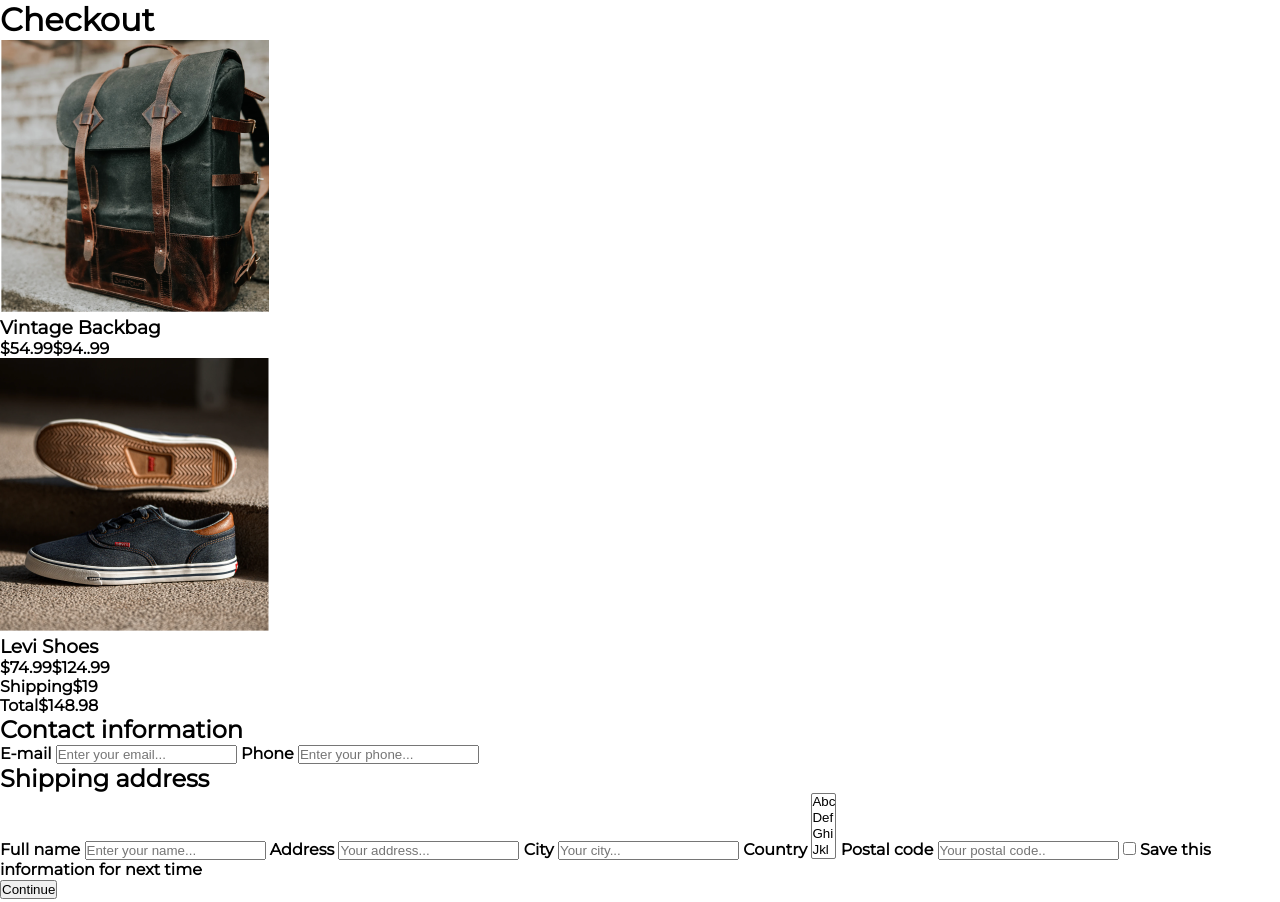
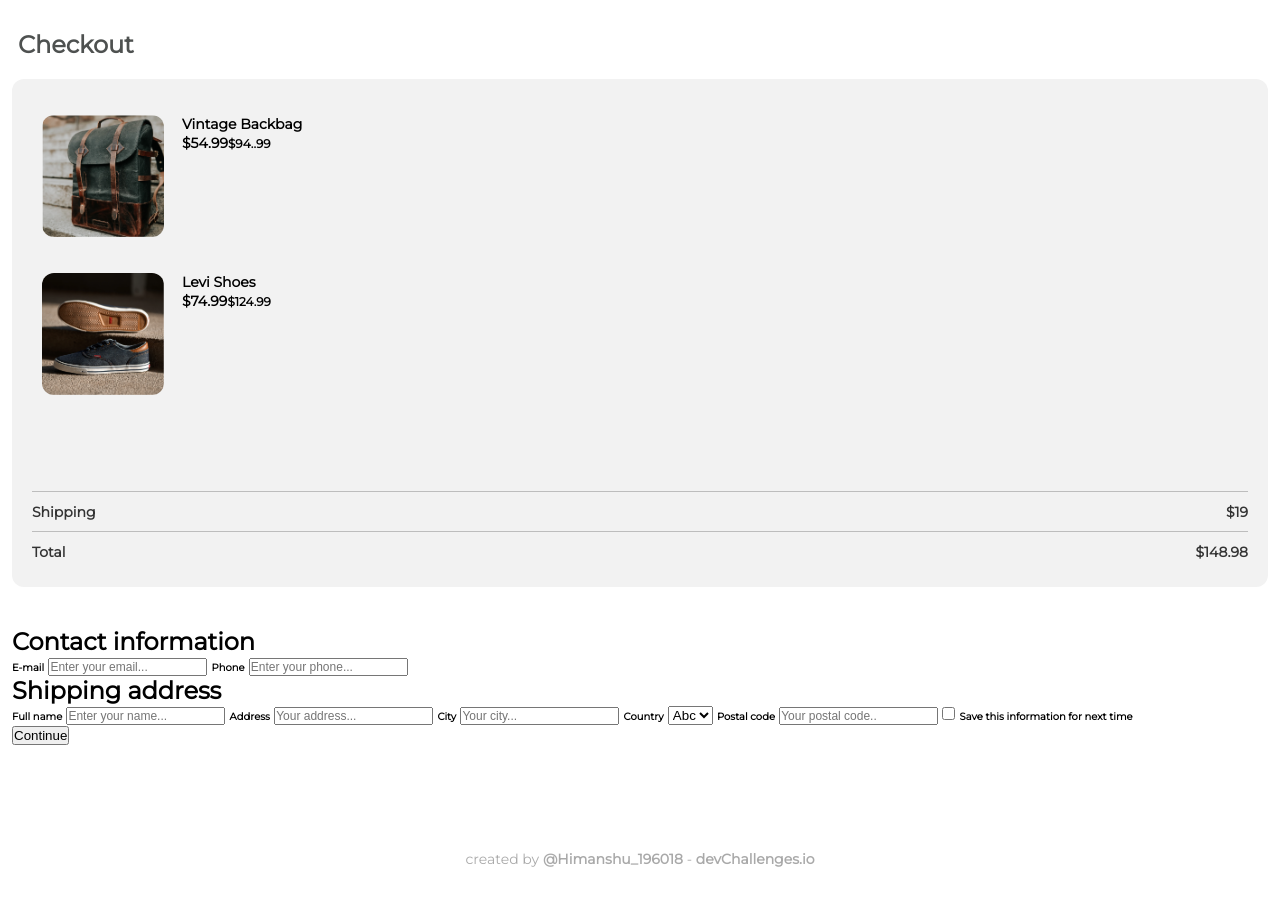
Before and after one commit to Himanshu-196018/checkout_page_challenge, a plain HTML site: page index.html in a window 1280 px wide. Shown: the top 902 px of the page. Drawn offline with Linux system fonts and the light colour scheme.

Commit message:
styled product's cart

```diff
--- a/index.html
+++ b/index.html
@@ -24,7 +24,6 @@
         <!-- list of products -->
         <div class="cart-list">
           <div class="products">
-            <div class="item">
             <img src="images/photo1.png" alt="" max-width="134px" />
             <div class="item-info">
               <h3 class="item-name">Vintage Backbag</h3>
@@ -36,10 +35,8 @@
               <div class="quantity"></div>
             </div>
           </div>
-          </div>
 
           <div class="products">
-            <div class="item">
             <img src="images/photo2.png" alt="" max-width="134px" />
             <div class="item-info">
               <h3 class="item-name">Levi Shoes</h3>
@@ -49,7 +46,6 @@
               </div>
 
               <div class="quantity"></div>
-              </div>
             </div>
           </div>
         </div>
@@ -67,7 +63,7 @@
 
       <!-- buyer details -->
       <div class="buyer-details">
-        <form action="">
+        <form action="" method="get">
           <!-- buyer contact information -->
           <div class="info-parts">
             <h2>Contact information</h2>
@@ -100,7 +96,7 @@
             <label for="city">City</label>
             <input type="text" name="city" placeholder="Your city..." />
             <label for="country">Country</label>
-            <select multiple aria-placeholder="Your country..">
+            <select name="country" id="country">
               <option value="abc">Abc</option>
               <option value="def">Def</option>
               <option value="ghi">Ghi</option>
@@ -112,10 +108,10 @@
               name="postalCode"
               placeholder="Your postal code.."
             />
-            <input type="checkbox" name="save" id="save-info" />
+            <input type="checkbox" name="save" id="save" />
             <label for="save">Save this information for next time</label>
           </div>
-          <button>Continue</button>
+          <button type="button">Continue</button>
         </form>
       </div>
     </div>
--- a/style.css
+++ b/style.css
@@ -9,7 +9,74 @@ body {
   font-weight: 600;
 }
 
+/* applying font-sizes */
+header > h1 {
+  font-size: 24px;
+}
+.item-name,
+.price,
+.net-amount {
+  font-size: 14px;
+}
+.original-price,
+input {
+  font-size: 12px;
+}
+label {
+  font-size: 10px;
+}
+
 /* styling main */
+header {
+  margin: 30px 0 0 18px;
+  display: inline-block;
+  color: #4e5150;
+}
+
+/* styling content */
+.content {
+  margin: 20px 12px 0;
+  display: flex;
+  flex-direction: column;
+  flex-wrap: wrap;
+}
+
+/* styling cart and its items */
+.cart {
+  background-color: #f2f2f2;
+  border-radius: 12px;
+  display: flex;
+  flex-direction: column;
+  flex-wrap: wrap;
+}
+.products img {
+  width: 122px;
+  height: 122px;
+  border-radius: 12px;
+}
+.products {
+  margin: 36px 30px;
+  display: flex;
+  column-gap: 18px;
+}
+.net-amount {
+  margin: 60px 20px 16px;
+}
+.net-amount > div {
+  height: 40px;
+  border-top: 1px solid #bdbdbd;
+  color: #333;
+  display: flex;
+  flex-wrap: wrap;
+  justify-content: space-between;
+  align-content: center;
+}
+
+/* Styling buyer's detail */
+.buyer-details {
+  margin-top: 40px;
+  //to edit form here
+}
 
 /* styling footer */
 .footer {
```
Lines whose indentation alone changed are shown as unchanged.
